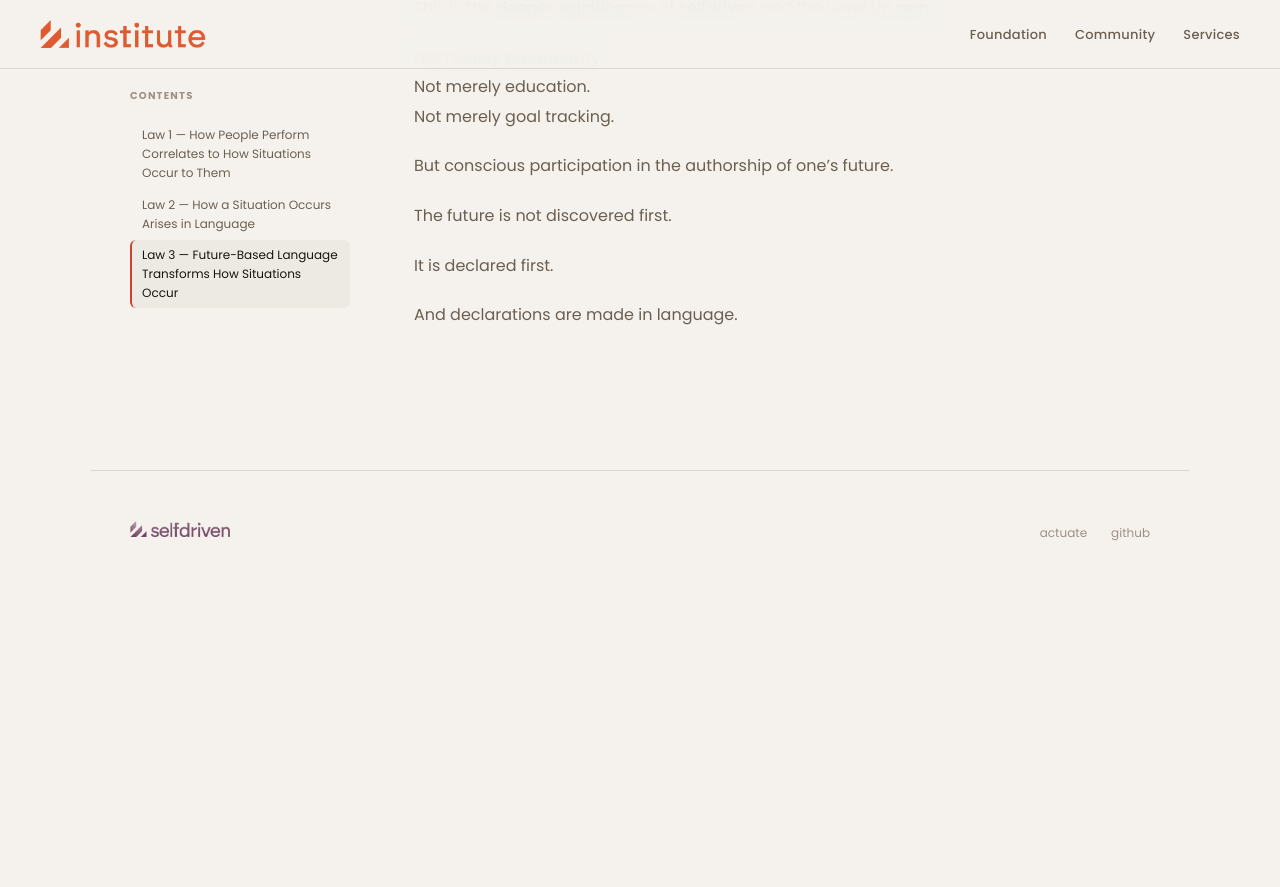
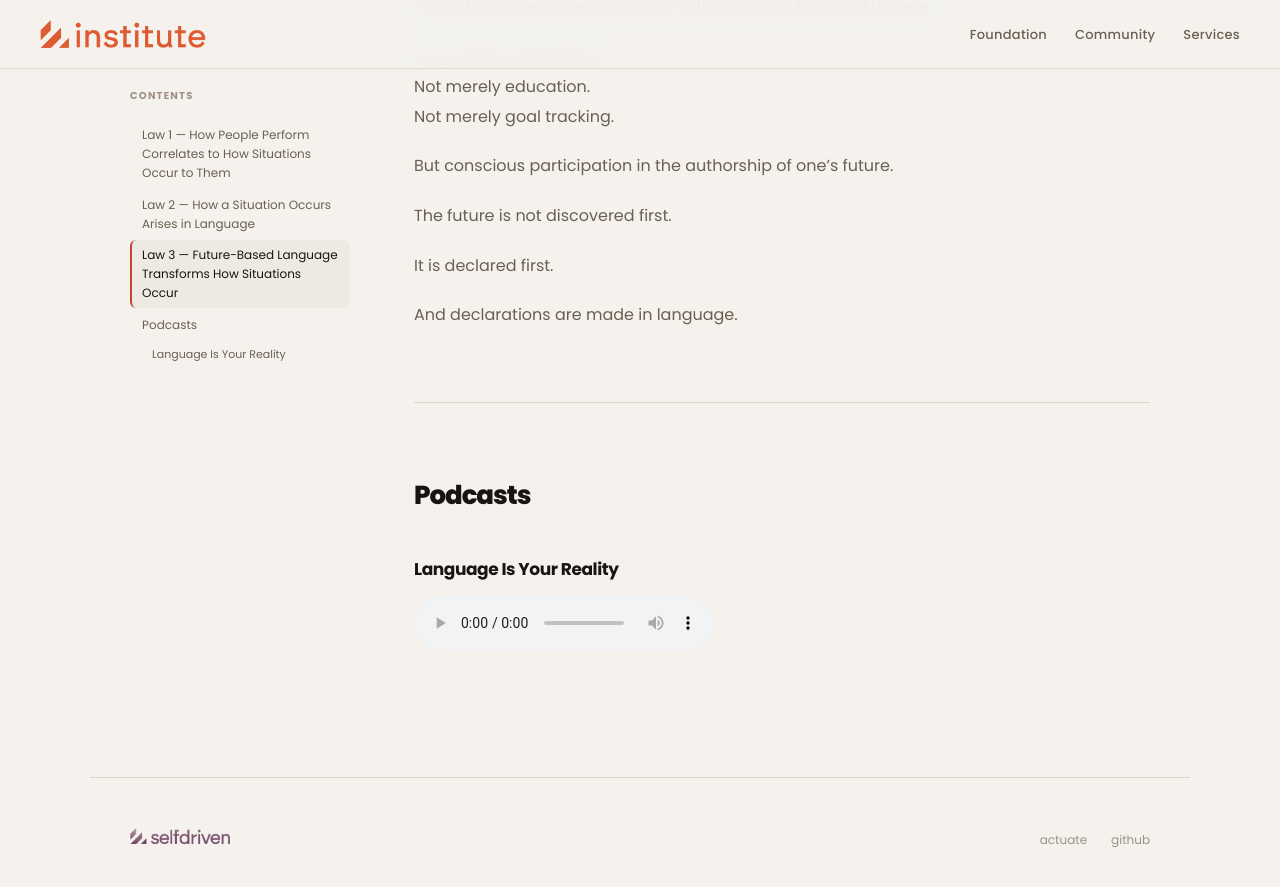
Before and after one commit to selfdriven-foundation/selfdriven-institute, a Jekyll site: the page built from docs/pages/papers/paper-everything-is-defined-in-language.md, in a window 1280 px wide and 900 px high, scrolled down 11491 px. Shown: the top 887 px of the window. Built offline with Jekyll 4.4.1, drawn with Linux system fonts in a browser that asks for light colours; before the commit the page ends 12083 px from its top, so only the background shows below that.

Commit message:
selfdriven-institute-language-as-your-reality

```diff
--- a/docs/pages/papers/paper-everything-is-defined-in-language.md
+++ b/docs/pages/papers/paper-everything-is-defined-in-language.md
@@ -384,3 +384,12 @@ The future is not discovered first.
 It is declared first.
 
 And declarations are made in language.
+
+## Podcasts
+
+### Language Is Your Reality
+
+<audio controls>
+	<source src="/assets/audio/selfdriven-institute-language-as-your-reality.m4a" type="audio/mp4">
+	Your browser does not support the audio element.
+</audio>
```
Also changed, not shown: 1 other file.
